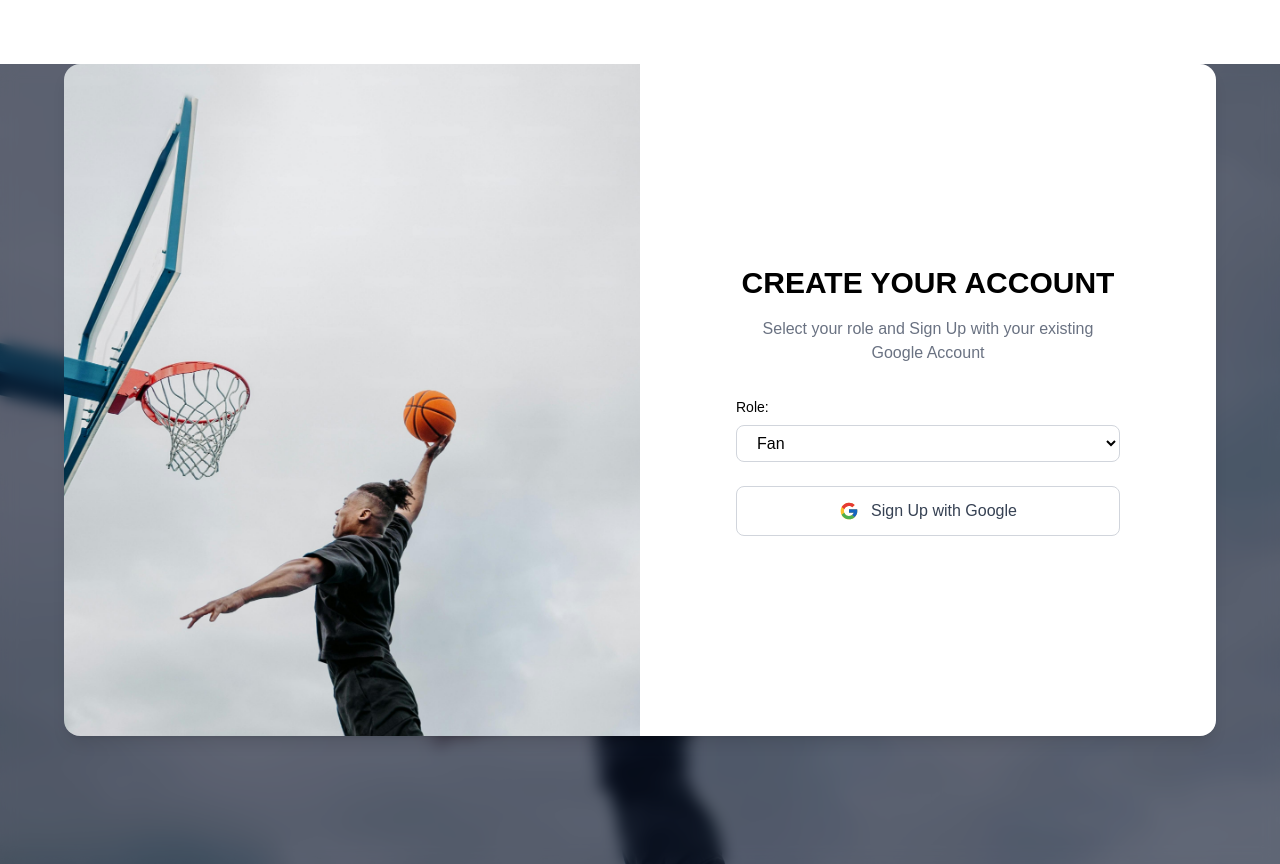
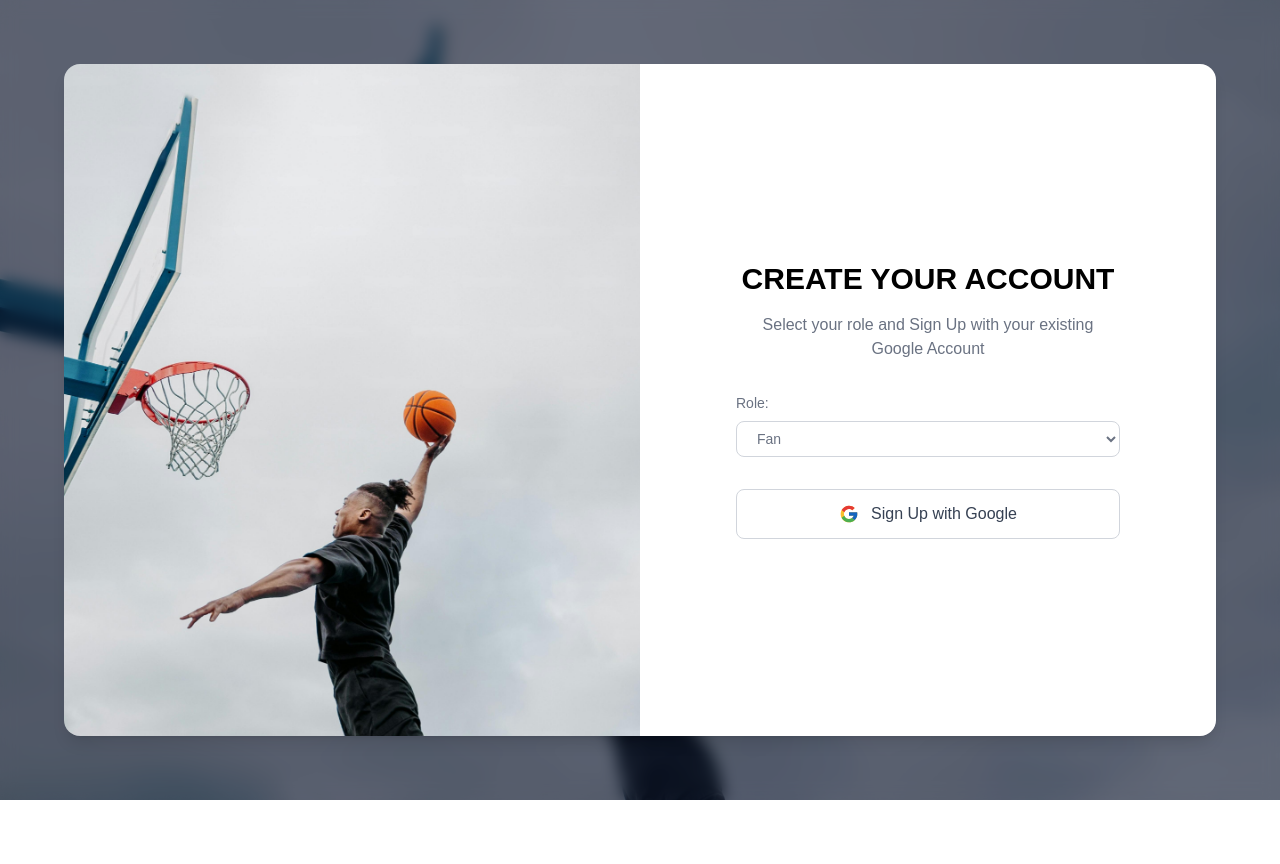
Before and after one commit to lesedilengosane/sport-stat-tracker, a Next.js app: page /signup in a window 1280 px wide. After the commit the page ends 800 px from the top, so only its background shows below. Built offline with nearby package versions, Linux system fonts and the light colour scheme; no server answers.

Commit message:
signup and signin background fixed

```diff
--- a/src/app/signin/page.tsx
+++ b/src/app/signin/page.tsx
@@ -22,15 +22,15 @@ export default function SignIn() {
   };
 
   return (
-    <div className="relative min-h-screen">
+    <div className="max-h-screen">
       {/* Background Image */}
-      <div className="absolute inset-0">
+      <div className="max-h-screen absolute inset-0">
         <Image
           src="/bg.jpg" // put your background image in public/
           alt="Background"
           className="w-full h-full object-cover"
           fill={true} // Fill the parent container
-          sizes="(max-width: 768px) 100vw, (max-width: 1200px) 50vw, 33vw"
+          sizes="100vw"
           quality={80}
           priority
         />
--- a/src/app/signup/page.tsx
+++ b/src/app/signup/page.tsx
@@ -23,7 +23,7 @@ export default function SignUp() {
   };
 
   return (
-    <div className="relative min-h-screen">
+    <div className="max-h-screen">
           {/* Background Image */}
           <div className="absolute inset-0">
             <Image
@@ -62,17 +62,17 @@ export default function SignUp() {
                 </p>
 
                 <div className="mb-6 text-left">
-                  <label className="block text-sm font-medium text-black mb-2">
+                  <label className="block text-sm font-medium text-gray-500 mb-2">
                     Role:
                   </label>
                   <select
                     value={role}
                     onChange={(e) => setRole(e.target.value as "Coach" | "Analyst" | "Fan")}
-                    className="w-full px-4 py-2 border border-gray-300 rounded-lg focus:outline-none focus:ring focus:ring-orange-400 text-black bg-white"
+                    className="w-full px-4 py-2 border border-gray-300 rounded-lg focus:outline-none focus:ring focus:ring-orange-400 text-sm font-medium text-gray-500 mb-2 bg-white"
                   >
-                    <option value="Coach">Coach</option>
-                    <option value="Analyst">Analyst</option>
-                    <option value="Fan">Fan</option>
+                    <option value="Coach" className="block text-sm font-medium text-gray-500 mb-2">Coach</option>
+                    <option value="Analyst" className="block text-sm font-medium text-gray-500 mb-2">Analyst</option>
+                    <option value="Fan" className="block text-sm font-medium text-gray-500 mb-2">Fan</option>
                     </select>
                 </div>
 
```
